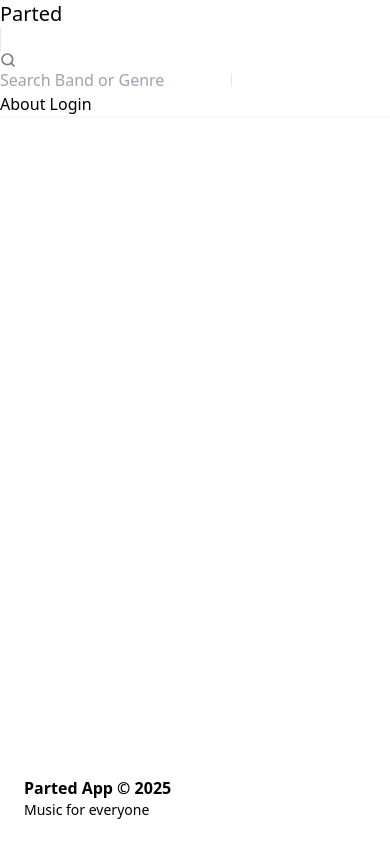
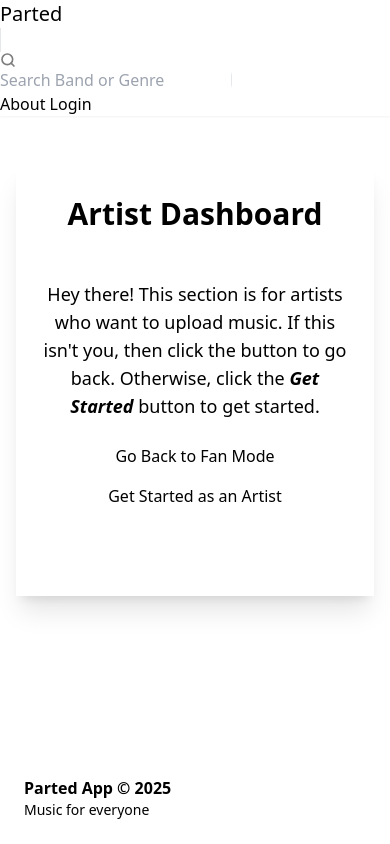
Before and after one commit to gopar/parted, a Django app: page /artist/dashboard/ in a window 390 px wide. Run offline with Django 5.2, Linux system fonts and the light colour scheme; parts of the project's set-up code (start-up, migrations or seed data) failed here and were passed over; some libraries are stand-ins or nearby versions.

Commit message:
Add profile view and refactor DTO naming convention

```diff
--- a/apps/artist/urls.py
+++ b/apps/artist/urls.py
@@ -6,4 +6,5 @@
 
 urlpatterns = [
     path("dashboard/", views.DashboardView.as_view(), name="dashboard"),
+    path("profile/", views.ArtistProfileView.as_view(), name="profile"),
 ]
--- a/apps/templates/pages/artist/dashboard.html
+++ b/apps/templates/pages/artist/dashboard.html
@@ -1 +1,24 @@
 {% extends "base.html" %}
+
+{% block content %}
+<div class="text-center py-8">
+  <h1 class="text-3xl font-bold mb-6">Artist Dashboard</h1>
+
+  <div class="bg-info/20 p-6 rounded-lg mb-8 max-w-3xl mx-auto">
+    <p class="text-lg mb-4">
+      Hey there! This section is for artists who want to upload music.
+      If this isn't you, then click the button to go back.
+      Otherwise, click the <em class="font-bold">Get Started</em> button to get started.
+    </p>
+
+    <div class="flex flex-col sm:flex-row gap-4 justify-center mt-6">
+      <a href="{% url 'user:index' %}" class="btn btn-outline">
+        Go Back to Fan Mode
+      </a>
+      <a href="{% url 'artist:profile' %}" class="btn btn-primary">
+        Get Started as an Artist
+      </a>
+    </div>
+  </div>
+</div>
+{% endblock content %}
--- /dev/null
+++ b/apps/templates/pages/artist/profile.html
@@ -0,0 +1 @@
+{% extends "base.html" %}
--- a/apps/user/views.py
+++ b/apps/user/views.py
@@ -12,7 +12,7 @@
 from apps.user.forms import UserProfileForm
 from apps.user.services import delete_account, get_homepage_data
 
-from .services import DeleteAccountData, DeleteAccountResult, UpdateProfile, UpdateProfileResult, update_profile
+from .services import DeleteAccountData, DeleteAccountResult, UpdateProfileData, UpdateProfileResult, update_profile
 
 
 class IndexView(View):
@@ -51,7 +51,7 @@
     def post(self, request: AuthenticatedHttpRequest) -> HttpResponse:
         form = UserProfileForm(request.user, request.POST, request.FILES)
         if form.is_valid():
-            data = UpdateProfile(**form.cleaned_data)
+            data = UpdateProfileData(**form.cleaned_data)
             _result: UpdateProfileResult = update_profile(request.user, data)
 
             messages.success(request, "Profile updated successfully!")
```
Also changed, not shown: apps/user/services.py (+5 -5 lines).
